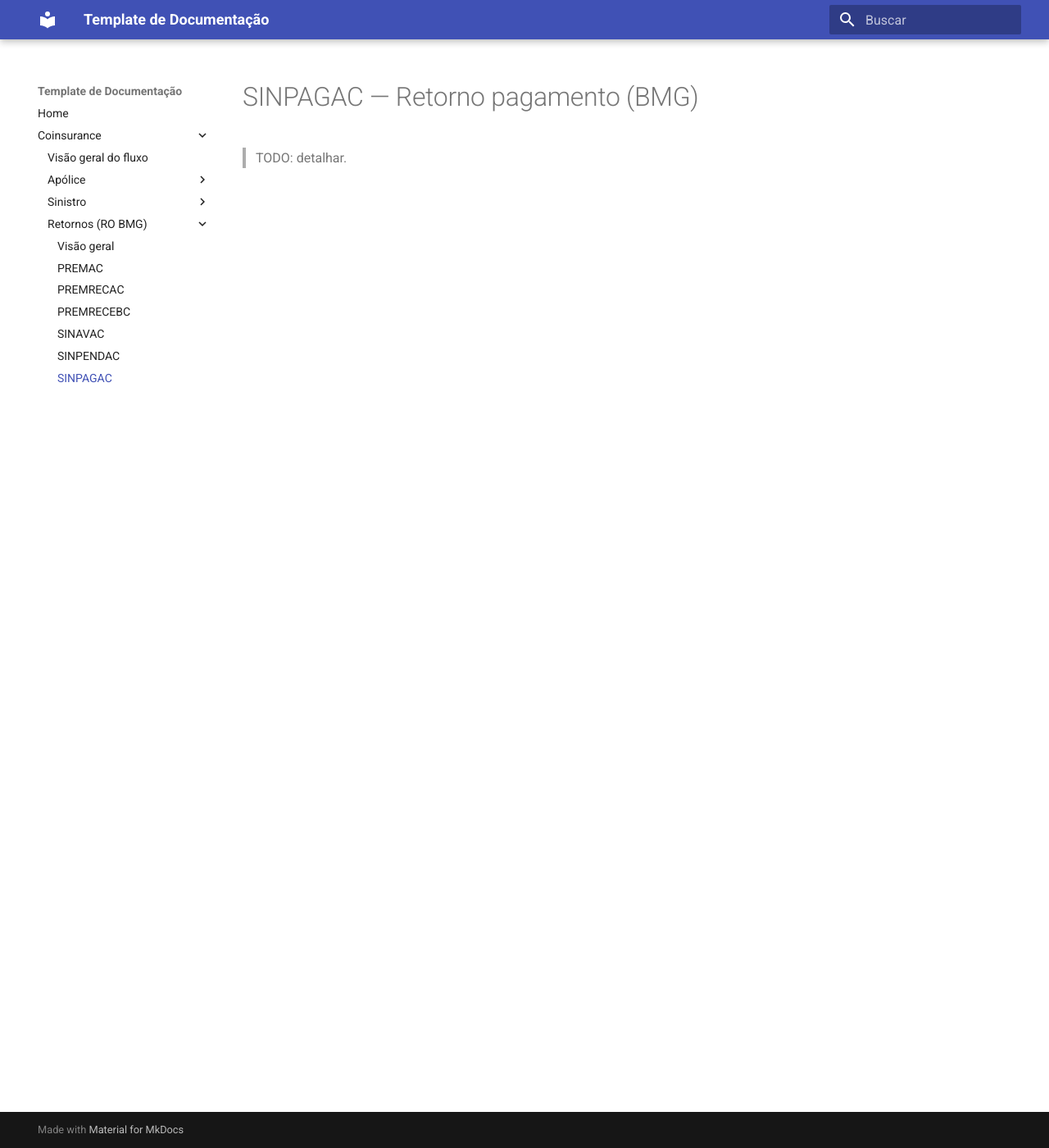
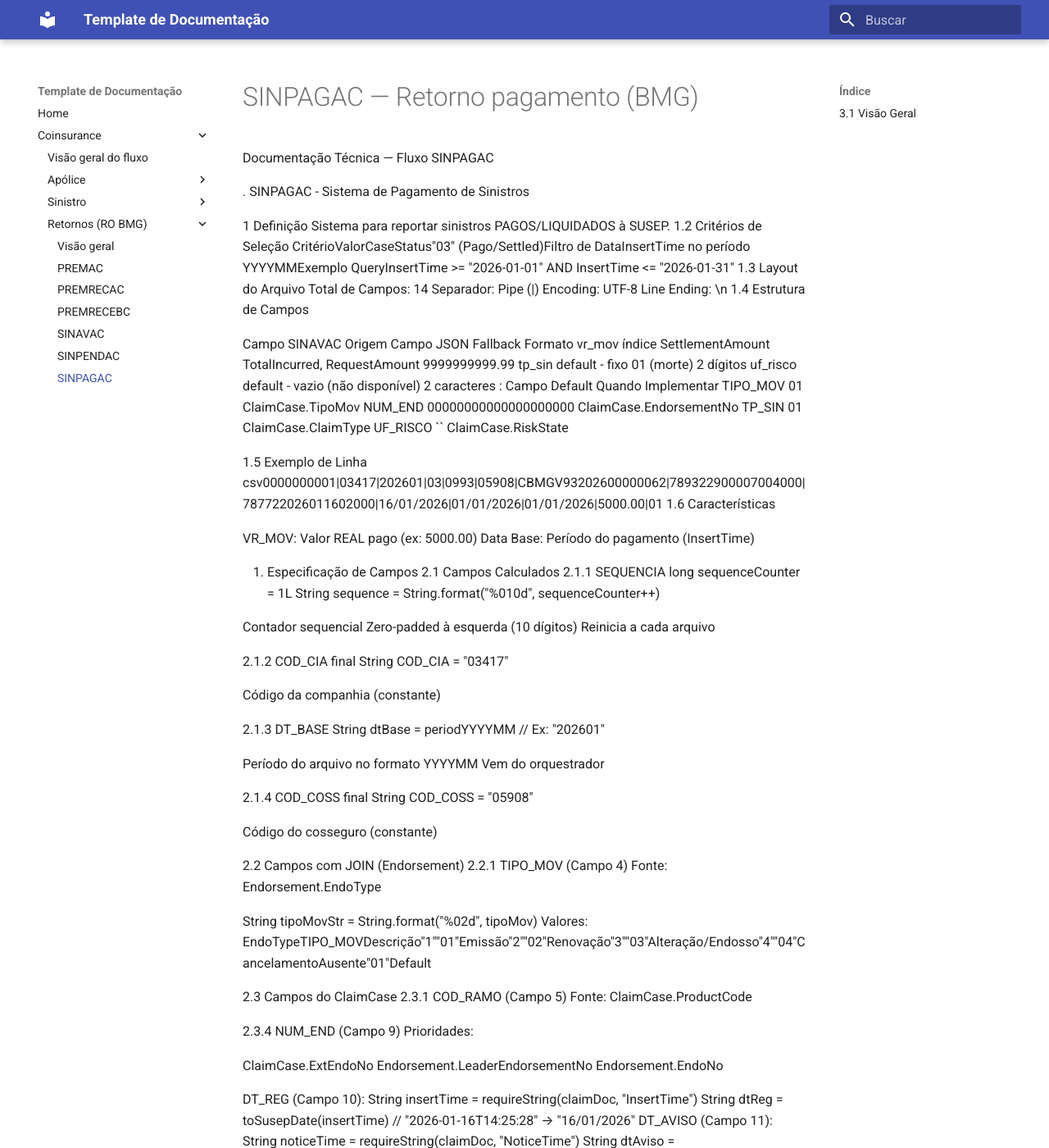
Before and after one commit to jcloudbr/docs-insuremo, an MkDocs documentation site: the page built from docs/coinsurance/retornos/sinpagac.md, in a window 1280 px wide and 1400 px high. Shown: the whole window at 82% size. Built offline with MkDocs 1.6.1 and Material for MkDocs 9.7.7, drawn with Linux system fonts in a browser that asks for light colours; some of the changed text lies outside the part shown.

Commit message:
sinpagac.md

```diff
--- a/docs/coinsurance/retornos/sinpagac.md
+++ b/docs/coinsurance/retornos/sinpagac.md
@@ -1,3 +1,153 @@
 # SINPAGAC — Retorno pagamento (BMG)
 
-> TODO: detalhar.
+Documentação Técnica — Fluxo SINPAGAC
+
+. SINPAGAC - Sistema de Pagamento de Sinistros
+
+1 Definição
+Sistema para reportar sinistros PAGOS/LIQUIDADOS à SUSEP.
+1.2 Critérios de Seleção
+CritérioValorCaseStatus"03" (Pago/Settled)Filtro de DataInsertTime no período YYYYMMExemplo QueryInsertTime >= "2026-01-01" AND InsertTime <= "2026-01-31"
+1.3 Layout do Arquivo
+Total de Campos: 14
+Separador: Pipe (|)
+Encoding: UTF-8
+Line Ending: \n
+1.4 Estrutura de Campos
+
+Campo SINAVAC   Origem  Campo JSON  Fallback    Formato
+vr_mov  índice  SettlementAmount    TotalIncurred, RequestAmount    9999999999.99
+tp_sin  default -   fixo 01 (morte) 2 dígitos
+uf_risco    default -   vazio (não disponível)  2 caracteres
+:
+Campo   Default     Quando Implementar
+TIPO_MOV    01       ClaimCase.TipoMov
+NUM_END 00000000000000000000        ClaimCase.EndorsementNo
+TP_SIN  01       ClaimCase.ClaimType
+UF_RISCO    ``       ClaimCase.RiskState
+
+1.5 Exemplo de Linha
+csv0000000001|03417|202601|03|0993|05908|CBMGV93202600000062|789322900007004000|787722026011602000|16/01/2026|01/01/2026|01/01/2026|5000.00|01
+1.6 Características
+
+VR_MOV: Valor REAL pago (ex: 5000.00)
+Data Base: Período do pagamento (InsertTime)
+
+2. Especificação de Campos
+2.1 Campos Calculados
+2.1.1 SEQUENCIA
+long sequenceCounter = 1L
+String sequence = String.format("%010d", sequenceCounter++)
+
+Contador sequencial
+Zero-padded à esquerda (10 dígitos)
+Reinicia a cada arquivo
+
+2.1.2 COD_CIA
+final String COD_CIA = "03417"
+
+Código da companhia (constante)
+
+2.1.3 DT_BASE
+String dtBase = periodYYYYMM  // Ex: "202601"
+
+Período do arquivo no formato YYYYMM
+Vem do orquestrador
+
+2.1.4 COD_COSS
+final String COD_COSS = "05908"
+
+Código do cosseguro (constante)
+
+2.2 Campos com JOIN (Endorsement)
+2.2.1 TIPO_MOV (Campo 4)
+Fonte: Endorsement.EndoType
+
+String tipoMovStr = String.format("%02d", tipoMov)
+Valores:
+EndoTypeTIPO_MOVDescrição"1""01"Emissão"2""02"Renovação"3""03"Alteração/Endosso"4""04"CancelamentoAusente"01"Default
+
+2.3 Campos do ClaimCase
+2.3.1 COD_RAMO (Campo 5)
+Fonte: ClaimCase.ProductCode
+
+2.3.4 NUM_END (Campo 9)
+Prioridades:
+
+ClaimCase.ExtEndoNo
+Endorsement.LeaderEndorsementNo
+Endorsement.EndoNo
+
+DT_REG (Campo 10):
+String insertTime = requireString(claimDoc, "InsertTime")
+String dtReg = toSusepDate(insertTime)
+// "2026-01-16T14:25:28" → "16/01/2026"
+DT_AVISO (Campo 11):
+String noticeTime = requireString(claimDoc, "NoticeTime")
+String dtAviso = toSusepDate(noticeTime)
+// "2026-01-01" → "01/01/2026"
+DT_OCOR (Campo 12):
+String accidentTime = requireString(claimDoc, "AccidentTime")
+String dtOcor = toSusepDate(accidentTime)
+// "2026-01-01" → "01/01/2026"
+
+
+Valores:
+ExtClaimTypeTP_SINDescrição"1""01"Morte"2""02"Invalidez"3""03"Incapacidade Temporária"4""04"Desemprego
+
+2.3.8 UF_RISCO (Campo 15 - SINAVAC apenas)
+Fonte: ClaimCase.RiskState
+String validateUF(String uf) {
+    if (uf == null || uf.isEmpty()) return ""
+    String normalized = uf.toUpperCase().trim()
+    if (!normalized.matches("[A-Z]{2}")) return ""
+    return VALID_UFS.contains(normalized) ? normalized : ""
+}
+
+static final Set<String> VALID_UFS = [
+    "AC", "AL", "AP", "AM", "BA", "CE", "DF", "ES", "GO", "MA",
+    "MT", "MS", "MG", "PA", "PB", "PR", "PE", "PI", "RJ", "RN",
+    "RS", "RO", "RR", "SC", "SP", "SE", "TO"
+] as Set
+
+**Formato:** 2 caracteres (sigla UF)
+**Validação:** Contra lista de UFs brasileiras válidas
+
+---
+
+ 3. Fluxo de Processamento
+
+### 3.1 Visão Geral
+
+│ FASE 1: PROCESSAMENTO SINAVAC                              │
+
+│ 1.1 Query ClaimCases (Status "01")                         │
+│ 1.2 Preload Endorsements (Batch)                           │
+│ 1.3 Gerar CSV                                               │
+│ 1.4 Salvar arquivo                                          │
+
+                        ↓
+
+│ FASE 2: PROCESSAMENTO SINPAGAC                             │
+
+│ 2.1 Query ClaimCases (Status "03")                         │
+│ 2.2 Preload Endorsements (Batch)                           │
+│ 2.3 Gerar CSV                                               │
+│ 2.4 Salvar arquivo                                          │
+
+                        ↓
+
+│ FASE 3: ENVIO                                               │
+
+│ 3.1 Upload FTP SUSEP                                        │
+│ 3.2 Log de auditoria                                        │
+│ 3.3 Notificação (email/slack)                              │
+
+                        ↓
+
+│ FIM                                                         │
+│ Status: Sucesso/Erro                                        │
+
+
+14 campo
+VR_MOV com valor real pago
```
